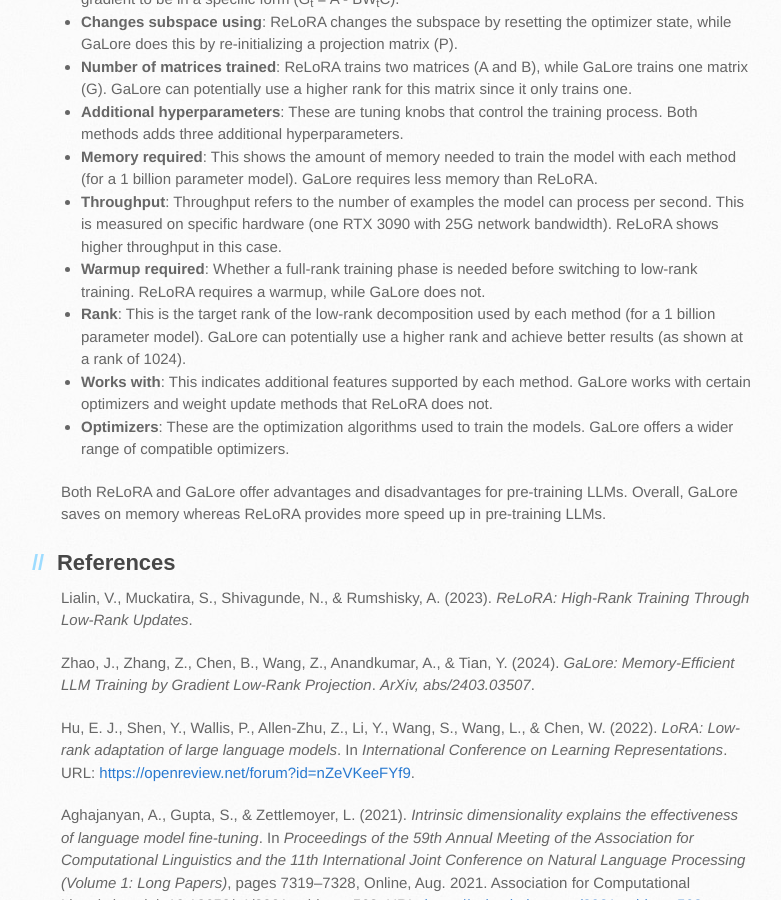
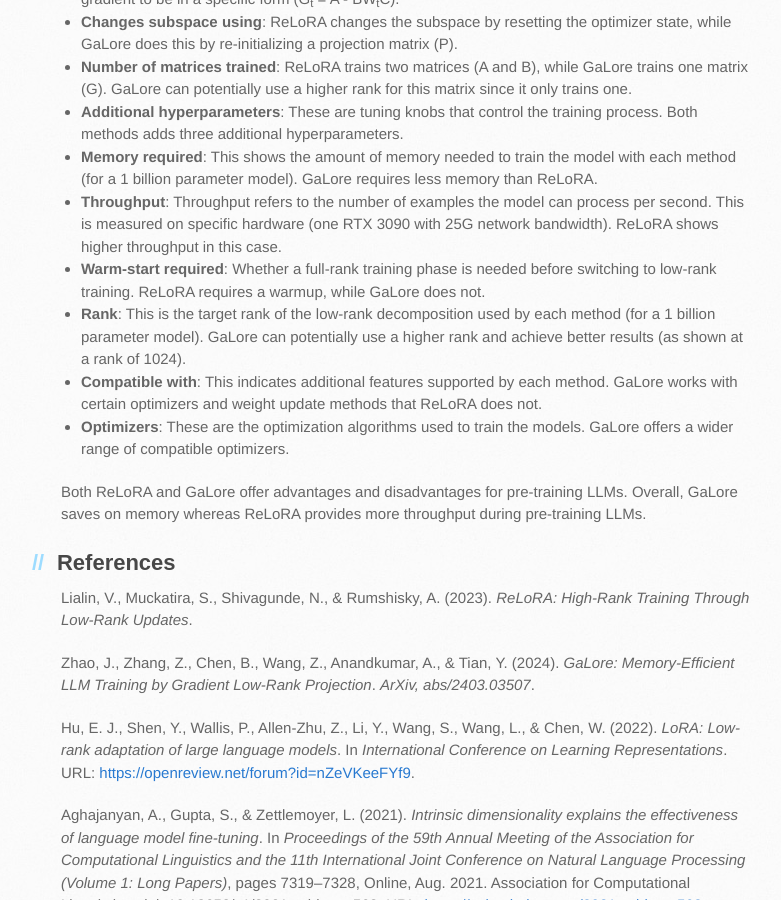
Before and after one commit to text-machine-lab/blog, a Jekyll site: the page docs/2024/pept_relora_n_galore/index.html, which Jekyll copies as it is, in a window 1280 px wide and 900 px high, scrolled down 5563 px. Shown: the whole window, without its empty margins (109-890 px from the left). Built offline with Jekyll 4.4.1, drawn with Linux system fonts in a browser that asks for light colours; nearby versions of some CDN libraries; a script that is not in the unit is left out; comment, search, counter and statistics services are not loaded.

Commit message:
Update index.html

```diff
--- a/docs/2024/pept_relora_n_galore/index.html
+++ b/docs/2024/pept_relora_n_galore/index.html
@@ -306,13 +306,13 @@
 <li><b>Additional hyperparameters</b>: These are tuning knobs that control the training process. Both methods adds three additional hyperparameters.</li>
 <li><b>Memory required</b>: This shows the amount of memory needed to train the model with each method (for a 1 billion parameter model). GaLore requires less memory than ReLoRA.</li>
 <li><b>Throughput</b>: Throughput refers to the number of examples the model can process per second. This is measured on specific hardware (one RTX 3090 with 25G network bandwidth). ReLoRA shows higher throughput in this case.</li>
-<li><b>Warmup required</b>: Whether a full-rank training phase is needed before switching to low-rank training. ReLoRA requires a warmup, while GaLore does not.</li>
+<li><b>Warm-start required</b>: Whether a full-rank training phase is needed before switching to low-rank training. ReLoRA requires a warmup, while GaLore does not.</li>
 <li><b>Rank</b>: This is the target rank of the low-rank decomposition used by each method (for a 1 billion parameter model). GaLore can potentially use a higher rank and achieve better results (as shown at a rank of 1024).</li>
-<li><b>Works with</b>: This indicates additional features supported by each method. GaLore works with certain optimizers and weight update methods that ReLoRA does not.</li>
+<li><b>Compatible with</b>: This indicates additional features supported by each method. GaLore works with certain optimizers and weight update methods that ReLoRA does not.</li>
 <li><b>Optimizers</b>: These are the optimization algorithms used to train the models. GaLore offers a wider range of compatible optimizers.</li>
 </ul>
 
-<p>Both ReLoRA and GaLore offer advantages and disadvantages for pre-training LLMs. Overall, GaLore saves on memory whereas ReLoRA provides more speed up in pre-training LLMs.</p>
+<p>Both ReLoRA and GaLore offer advantages and disadvantages for pre-training LLMs. Overall, GaLore saves on memory whereas ReLoRA provides more throughput during pre-training LLMs.</p>
 
 <!-- AddToAny BEGIN -->
 <script async src="https://static.addtoany.com/menu/page.js"></script>
@@ -381,9 +381,6 @@
 		</ul>
 
         </aside>
-
-
-      </div>
     </div>
 
 
```
Lines whose indentation alone changed are shown as unchanged.
